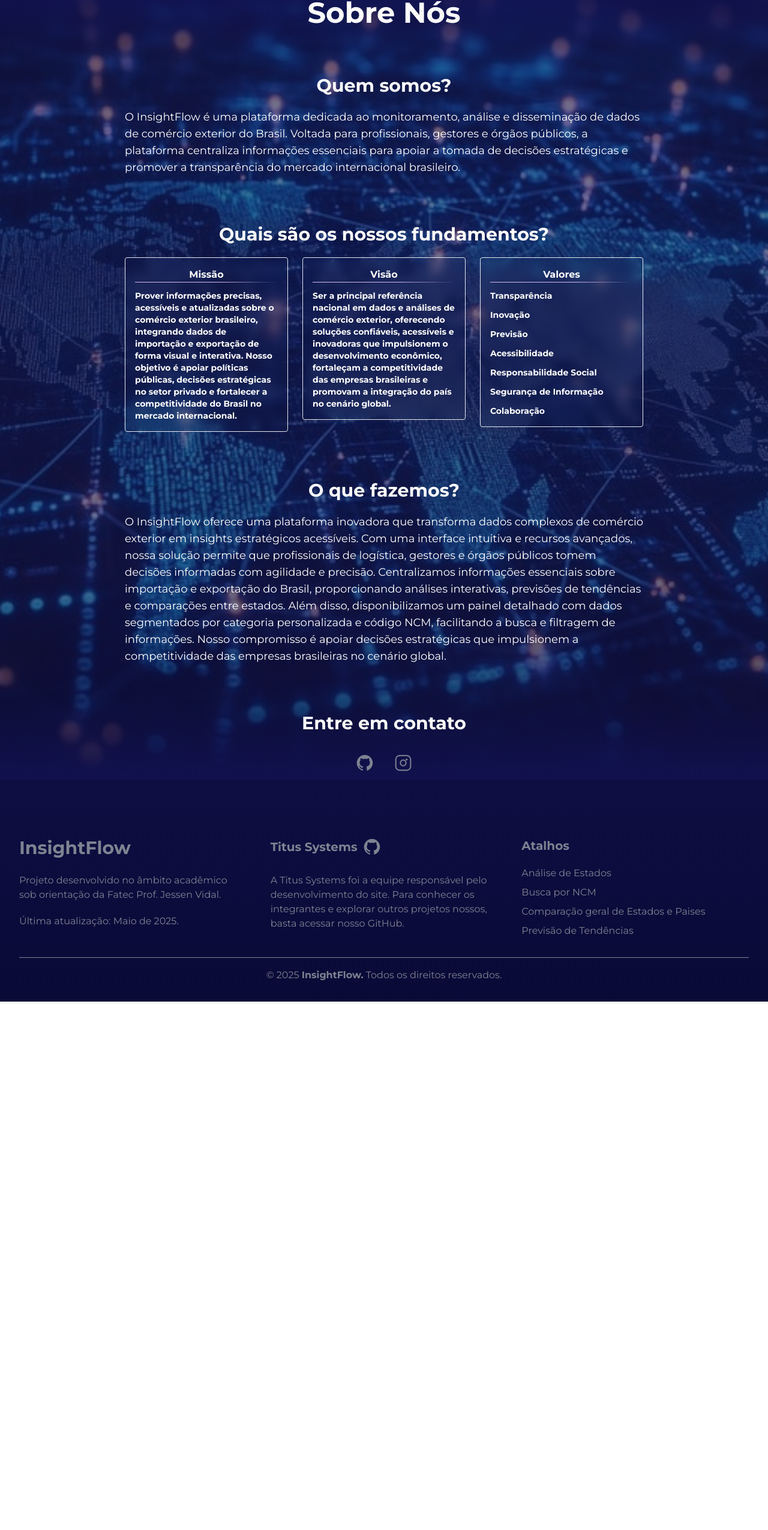
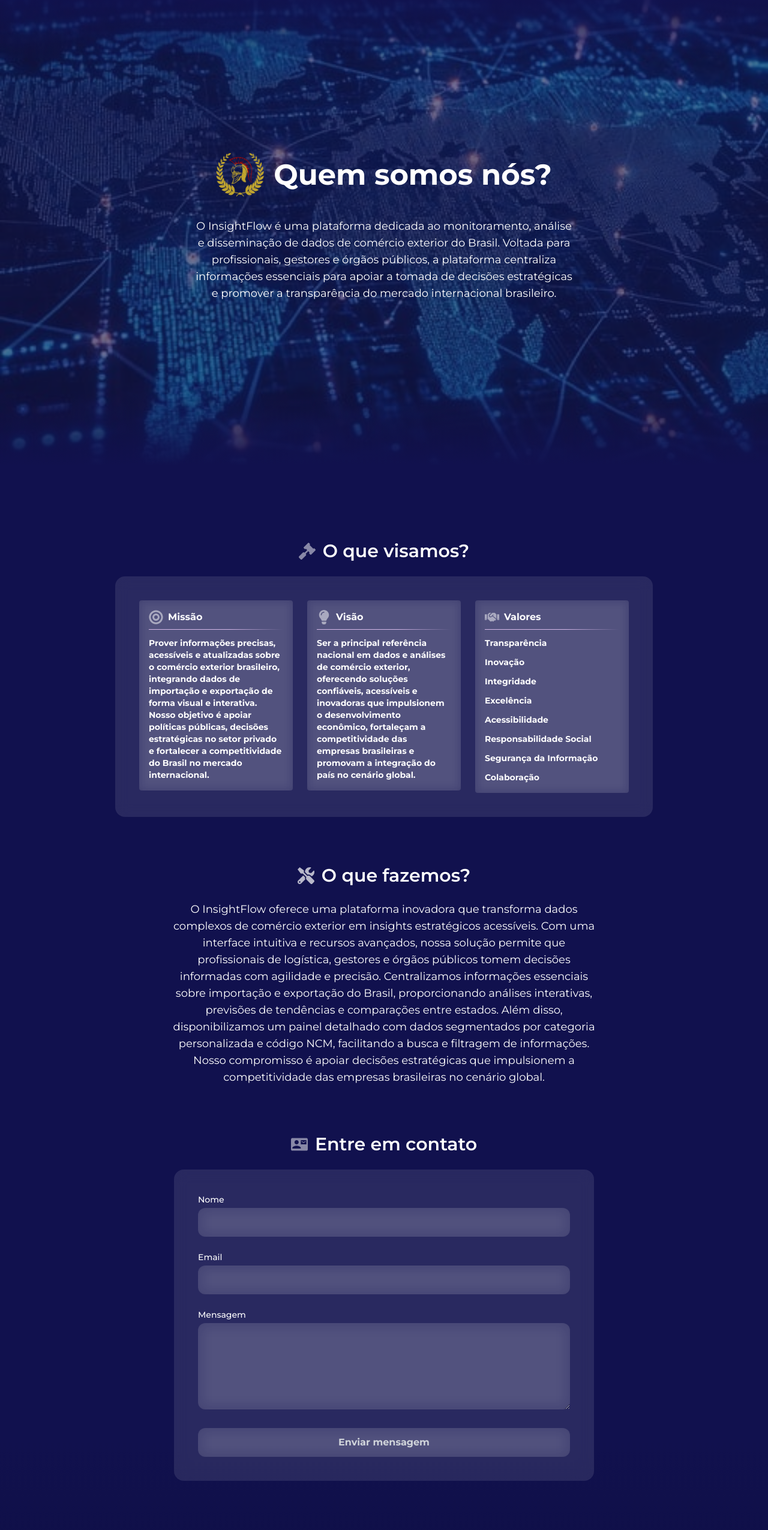
Before and after one commit to Titus-System/3Semestre-ADS-Frontend, a React (Vite) app in the folder frontend/: page /sobreNos in a window 1280 px wide. Shown: the part 135-2686 px from the top of the page at 60% size. Before the commit the page ends 1805 px from the top, so only its background shows below. Built offline with nearby package versions, Linux system fonts and the light colour scheme.

Commit message:
style(pages): Melhoria na interface da página Sobre Nós

```diff
--- a/frontend/src/pages/sobreNos.tsx
+++ b/frontend/src/pages/sobreNos.tsx
@@ -1,7 +1,16 @@
-export default function SobreNos() {
+import logosemfundo from "../assets/logosemfundo_titus_system.png";
+import { FaEnvelope, FaGithub, FaInstagram } from "react-icons/fa";
+import { FaGlobe } from "react-icons/fa";
+import { MdContactMail } from "react-icons/md";
+import { FaGavel } from "react-icons/fa";
+import { FaBullseye, FaLightbulb, FaHandshake } from "react-icons/fa";
+import { FaTools } from "react-icons/fa"
+
+
+export default function HomePage() {
   return (
     <div className="relative">
-      <div className="relative min-h-screen flex flex-col items-center justify-center text-center overflow-hidden">
+      <div className="relative h-[800px] flex flex-col items-center justify-center text-center overflow-hidden">
 
         {/* Imagem de fundo com opacidade geral */}
         <div className="absolute inset-0 bg-[url('/background.jpg')] bg-cover bg-center opacity-40 z-0"></div>
@@ -12,101 +21,189 @@
 
         {/* Conteúdo principal */}
         <div className="relative z-20 max-w-4xl px-4">
-          <h1 className="text-white text-4xl md:text-5xl font-bold leading-tight mt-5">
-            Sobre Nós
+          <div className="flex flex-col items-center max-w-[60ch] mx-auto">
+            <div className="flex items-center gap-x-2 sm:gap-x-4 flex-shrink-0">
+              <img
+                src={logosemfundo}
+                alt="Logo"
+                className="w-20 h-20 object-contain"
+              />
+              <h1 className="flex items-center justify-center gap-3 text-white text-2xl md:text-5xl font-bold leading-tight">
+                Quem somos nós?
               </h1>
+            </div>
 
-          {/* Introduçao */}
-          <h1 className="text-white text-3xl md:text-3xl font-bold leading-tight mt-20">
-            Quem somos?
-          </h1>
-
-          <p className="text-white text-start text-md md:text-lg mt-3 leading-relaxed mt-5">
+            <p className="text-white text-md md:text-lg mt-8 leading-relaxed text-center">
               O InsightFlow é uma plataforma dedicada ao monitoramento, análise e disseminação de dados de comércio exterior do Brasil. Voltada para profissionais, gestores e órgãos públicos, a plataforma centraliza informações essenciais para apoiar a tomada de decisões estratégicas e promover a transparência do mercado internacional brasileiro.
             </p>
+          </div>
 
-
-          {/* Missão, Visão e Valores */}
-          <h1 className="text-white text-3xl md:text-3xl font-bold leading-tight mt-20">
-            Quais são os nossos fundamentos?
-          </h1>
-
-          <div className="grid grid-cols-1 lg:grid-cols-3 gap-4 sm:gap-6 mt-5">
-            <div className="flex flex-col space-y-3 w-full">
-              <div className="flex flex-col p-4 border rounded bg-blue/10 backdrop-blur text-white font-bold">Missão
-                <hr className="border-0 h-[1px] w-full bg-[linear-gradient(to_right,#d5b8e8_60%,transparent_100%)]" />
-                <p className="text-white text-start text-sm md:text-sm mt-3 leading-relaxed">
-                  Prover informações precisas, acessíveis e atualizadas sobre o comércio exterior brasileiro, integrando dados de importação e exportação de forma visual e interativa. Nosso objetivo é apoiar políticas públicas, decisões estratégicas no setor privado e fortalecer a competitividade do Brasil no mercado internacional. </p>
         </div>
       </div>
 
-            <div className="flex flex-col space-y-3 w-full">
-              <div className="flex flex-col p-4 border rounded bg-blue/10 backdrop-blur text-white font-bold">Visão
+      {/*MVP*/}
+      <div className="relative z-20 mt-[-100px] flex flex-col items-center px-4">
+
+        <h2 className="flex items-center justify-center gap-3 text-white text-2xl md:text-3xl font-semibold mb-6 mt-56 text-center">
+          <FaGavel className="text-white/50" size={28} />O que visamos?
+        </h2>
+
+        <div className="bg-white/10 backdrop-blur-md p-6 md:p-10 rounded-2xl grid grid-cols-1 md:grid-cols-3 gap-6 max-w-4xl w-full">
+
+          {/* Missão */}
+          <div className="flex flex-col space-y-3 w-full min-h-40 md:min-h-60 lg:min-h-80">
+            <div className="flex flex-col p-4 rounded bg-white/10 backdrop-blur text-white font-bold">
+              <div className="flex items-center gap-2 mb-2">
+                <FaBullseye className="text-white/50" size={24} />
+                <span>Missão</span>
+              </div>
               <hr className="border-0 h-[1px] w-full bg-[linear-gradient(to_right,#d5b8e8_60%,transparent_100%)]" />
-                <p className="text-white text-start text-sm md:text-sm mt-3 leading-relaxed">Ser a principal referência nacional em dados e análises de comércio exterior, oferecendo soluções confiáveis, acessíveis e inovadoras que impulsionem o desenvolvimento econômico, fortaleçam a competitividade das empresas brasileiras e promovam a integração do país no cenário global.</p>
+              <p className="text-white text-start text-sm md:text-sm mt-3 leading-relaxed">
+                Prover informações precisas, acessíveis e atualizadas sobre o comércio exterior brasileiro, integrando dados de importação e exportação de forma visual e interativa. Nosso objetivo é apoiar políticas públicas, decisões estratégicas no setor privado e fortalecer a competitividade do Brasil no mercado internacional.
+              </p>
             </div>
           </div>
 
-            <div className="flex flex-col space-y-3 w-full">
-              <div className="flex flex-col p-4 border rounded bg-blue/10 backdrop-blur text-white font-bold">Valores
+          {/* Visão */}
+          <div className="flex flex-col space-y-3 w-full min-h-40 md:min-h-60 lg:min-h-80">
+            <div className="flex flex-col p-4 rounded bg-white/10 backdrop-blur text-white font-bold">
+              <div className="flex items-center gap-2 mb-2">
+                {<FaLightbulb className="text-white/50" size={24} />}
+                <span>Visão</span>
+              </div>
               <hr className="border-0 h-[1px] w-full bg-[linear-gradient(to_right,#d5b8e8_60%,transparent_100%)]" />
-                <p className="text-white text-start text-sm md:text-sm mt-3 leading-relaxed">Transparência</p>
-                <p className="text-white text-start text-sm md:text-sm mt-3 leading-relaxed">Inovação</p>
-                <p className="text-white text-start text-sm md:text-sm mt-3 leading-relaxed">Previsão</p>
-                <p className="text-white text-start text-sm md:text-sm mt-3 leading-relaxed">Acessibilidade</p>
-                <p className="text-white text-start text-sm md:text-sm mt-3 leading-relaxed">Responsabilidade Social</p>
-                <p className="text-white text-start text-sm md:text-sm mt-3 leading-relaxed">Segurança de Informação</p>
-                <p className="text-white text-start text-sm md:text-sm mt-3 leading-relaxed">Colaboração</p>
+              <p className="text-white text-start text-sm md:text-sm mt-3 leading-relaxed">
+                Ser a principal referência nacional em dados e análises de comércio exterior, oferecendo soluções confiáveis, acessíveis e inovadoras que impulsionem o desenvolvimento econômico, fortaleçam a competitividade das empresas brasileiras e promovam a integração do país no cenário global.
+              </p>
+            </div>
+          </div>
+
+          {/* Valores */}
+          <div className="flex flex-col space-y-3 w-full ">
+            <div className="w-full p-4 rounded bg-white/10 backdrop-blur text-white font-bold focus:outline-none focus:ring-2 focus:ring-purple-500">
+              <div className="flex items-center gap-2 mb-2">
+                <FaHandshake className="text-white/50" size={24} />
+                <span>Valores</span>
+              </div>
+              <hr className="border-0 h-[1px] w-full bg-[linear-gradient(to_right,#d5b8e8_60%,transparent_100%)]" />
+              {[
+                "Transparência",
+                "Inovação",
+                "Integridade",
+                "Excelência",
+                "Acessibilidade",
+                "Responsabilidade Social",
+                "Segurança da Informação",
+                "Colaboração",
+              ].map((valor) => (
+                <p key={valor} className="text-white text-start text-sm md:text-sm mt-3 leading-relaxed">
+                  {valor}
+                </p>
+              ))}
             </div>
           </div>
         </div>
 
-          {/* Objetivo */}
-          <h1 className="text-white text-3xl md:text-3xl font-bold leading-tight mt-20">
-            O que fazemos?
-          </h1>
-
-          <p className="text-white text-start text-md md:text-lg mt-3 leading-relaxed mt-5">
+        <div className="relative z-20 max-w-4xl px-4">
+          <h2 className="flex items-center justify-center gap-3 text-white text-2xl md:text-3xl font-semibold mb-6 mt-20 text-center">
+            <FaTools className="text-white/70" size={28} /> O que fazemos?
+          </h2>
+          <p className="text-white text-md md:text-lg leading-relaxed text-center max-w-[60ch]">
             O InsightFlow oferece uma plataforma inovadora que transforma dados complexos de comércio exterior em insights estratégicos acessíveis. Com uma interface intuitiva e recursos avançados, nossa solução permite que profissionais de logística, gestores e órgãos públicos tomem decisões informadas com agilidade e precisão. Centralizamos informações essenciais sobre importação e exportação do Brasil, proporcionando análises interativas, previsões de tendências e comparações entre estados. Além disso, disponibilizamos um painel detalhado com dados segmentados por categoria personalizada e código NCM, facilitando a busca e filtragem de informações. Nosso compromisso é apoiar decisões estratégicas que impulsionem a competitividade das empresas brasileiras no cenário global.
-
-
           </p>
+        </div>
 
         {/* Contatos */}
-          <h1 className="text-white text-3xl md:text-3xl font-bold leading-tight mt-20">
-            Entre em contato
-          </h1>
+        <div className="w-full sm:w-[400px] md:w-[500px] lg:w-[700px] mx-auto">
+          <h2 className="flex items-center justify-center gap-3 text-white text-2xl md:text-3xl font-semibold mb-6 mt-20 text-center">
+            <MdContactMail className="text-white/50" size={28} /> Entre em contato
+          </h2>
 
-          <div className="flex justify-center items-center mt-8 space-x-8">
-            {/* Github */}
-            <a href="https://github.com/Titus-System" target="_blank" rel="noopener noreferrer" className="text-[#7D8491] hover:text-white flex items-center group transition-colors duration-200">
-              <svg className="w-8 h-8 transform transition-transform duration-200 group-hover:scale-110 hover:scale-110 mb-3" fill="currentColor" viewBox="0 0 24 24" aria-hidden="true">
-                <path fillRule="evenodd" d="M12 2C6.477 2 2 6.484 2 12.017c0 4.425 2.865 8.18 6.839 9.504.5.092.682-.217.682-.483 0-.237-.008-.868-.013-1.703-2.782.605-3.369-1.343-3.369-1.343-.454-1.158-1.11-1.466-1.11-1.466-.908-.62.069-.608.069-.608 1.003.07 1.531 1.032 1.531 1.032.892 1.53 2.341 1.088 2.91.832.092-.647.35-1.088.636-1.338-2.22-.253-4.555-1.113-4.555-4.951 0-1.093.39-1.988 1.029-2.688-.103-.253-.446-1.272.098-2.65 0 0 .84-.27 2.75 1.026A9.564 9.564 0 0112 6.844c.85.004 1.705.115 2.504.337 1.909-1.296 2.747-1.027 2.747-1.027.546 1.379.202 2.398.1 2.651.64.7 1.028 1.595 1.028 2.688 0 3.848-2.339 4.695-4.566 4.943.359.309.678.92.678 1.855 0 1.338-.012 2.419-.012 2.747 0 .268.18.58.688.482A10.019 10.019 0 0022 12.017C22 6.484 17.522 2 12 2z" clipRule="evenodd" />
-              </svg>
+          <form
+            action="https://formspree.io/f/mkgjajzy"
+            method="POST"
+            className="bg-white/10 backdrop-blur-md p-6 md:p-10 rounded-2xl grid gap-6 w-full"
+          >
+            <div>
+              <label htmlFor="nome" className="block text-sm font-medium mb-1 text-white">Nome</label>
+              <input
+                type="text"
+                name="nome"
+                id="nome"
+                required
+                className="w-full px-4 py-3 rounded-xl bg-white/10 backdrop-blur-md text-gray-300 border-gray focus:outline-none focus:ring-1 focus:ring-white/50"
+              />
+            </div>
+
+            <div>
+              <label htmlFor="email" className="block text-sm font-medium mb-1 text-white">Email</label>
+              <input
+                type="email"
+                name="email"
+                id="email"
+                required
+                className="w-full px-4 py-3 rounded-xl bg-white/10 backdrop-blur-md text-gray-300 border-gray focus:outline-none focus:ring-1 focus:ring-white/50"
+              />
+            </div>
+
+            <div>
+              <label htmlFor="mensagem" className="block text-sm font-medium mb-1 text-white">Mensagem</label>
+              <textarea
+                name="mensagem"
+                id="mensagem"
+                rows={5}
+                required
+                className="w-full px-4 py-3 rounded-xl bg-white/10 backdrop-blur-md text-gray-300 border-gray focus:outline-none focus:ring-1 focus:ring-white/50"
+              ></textarea>
+            </div>
+
+            <button
+              type="submit"
+              className="w-full font-bold px-4 py-3 rounded-xl bg-white/10 backdrop-blur-md text-gray-300 hover:bg-white/20 hover:outline-none"
+            >
+              Enviar mensagem
+            </button>
+          </form>
+
+          <h2 className="flex items-center justify-center gap-3 text-white text-2xl md:text-3xl font-semibold mb-6 mt-20 text-center">
+            <FaGlobe className="text-white/50" size={28} /> Acesse as redes sociais
+          </h2>
+          <div className="bg-white/10 backdrop-blur-md p-6 md:p-10 rounded-2xl grid grid-cols-1 md:grid-cols-1 gap-6 max-w-4xl w-full h-[150px]">
+            <div className="flex space-x-20 md:space-x-40 items-center justify-center">
+              <a
+                href="mailto:agatha.wei@gmail.com"
+                target="_blank"
+                rel="noopener noreferrer"
+                className="text-white/50 hover:text-white/70 text-[40px] md:text-[50px]"
+                aria-label="Email"
+              >
+                <FaEnvelope />
               </a>
 
-            {/* Instagram */}
-            <a href="https://www.instagram.com/seuperfil" target="_blank" rel="noopener noreferrer" className="text-[#7D8491] hover:text-white flex items-center group transition-colors duration-200">
-              <svg className="w-8 h-8 transform transition-transform duration-200 group-hover:scale-110 hover:scale-110 mb-3" fill="currentColor" viewBox="0 0 24 24" aria-hidden="true">
-                <path d="M7.75 2h8.5A5.75 5.75 0 0122 7.75v8.5A5.75 5.75 0 0116.25 22h-8.5A5.75 5.75 0 012 16.25v-8.5A5.75 5.75 0 017.75 2zm0 1.5A4.25 4.25 0 003.5 7.75v8.5A4.25 4.25 0 007.75 20.5h8.5a4.25 4.25 0 004.25-4.25v-8.5a4.25 4.25 0 00-4.25-4.25h-8.5zm8.5 3a1.25 1.25 0 110 2.5 1.25 1.25 0 010-2.5zm-4.25 1.25a4.25 4.25 0 110 8.5 4.25 4.25 0 010-8.5zm0 1.5a2.75 2.75 0 100 5.5 2.75 2.75 0 000-5.5z" />
-              </svg>
+              <a
+                href="https://github.com/Titus-System"
+                target="_blank"
+                rel="noopener noreferrer"
+                className="text-white/50 hover:text-white/70 text-[40px] md:text-[50px]"
+                aria-label="GitHub"
+              >
+                <FaGithub />
               </a>
 
-
-            {/* Linkedin */}
-
-
-            {/* Gmail */}
-
+              <a
+                href="https://www.instagram.com/titus_systems"
+                target="_blank"
+                rel="noopener noreferrer"
+                className="text-white/50 hover:text-white/70 text-[40px] md:text-[50px]"
+                aria-label="Instagram"
+              >
+                <FaInstagram />
+              </a>
             </div>
-
-
 
           </div>
         </div>
-
       </div>
-
-
+    </div>
   );
-};
+}
```
Lines whose indentation alone changed are shown as unchanged.
